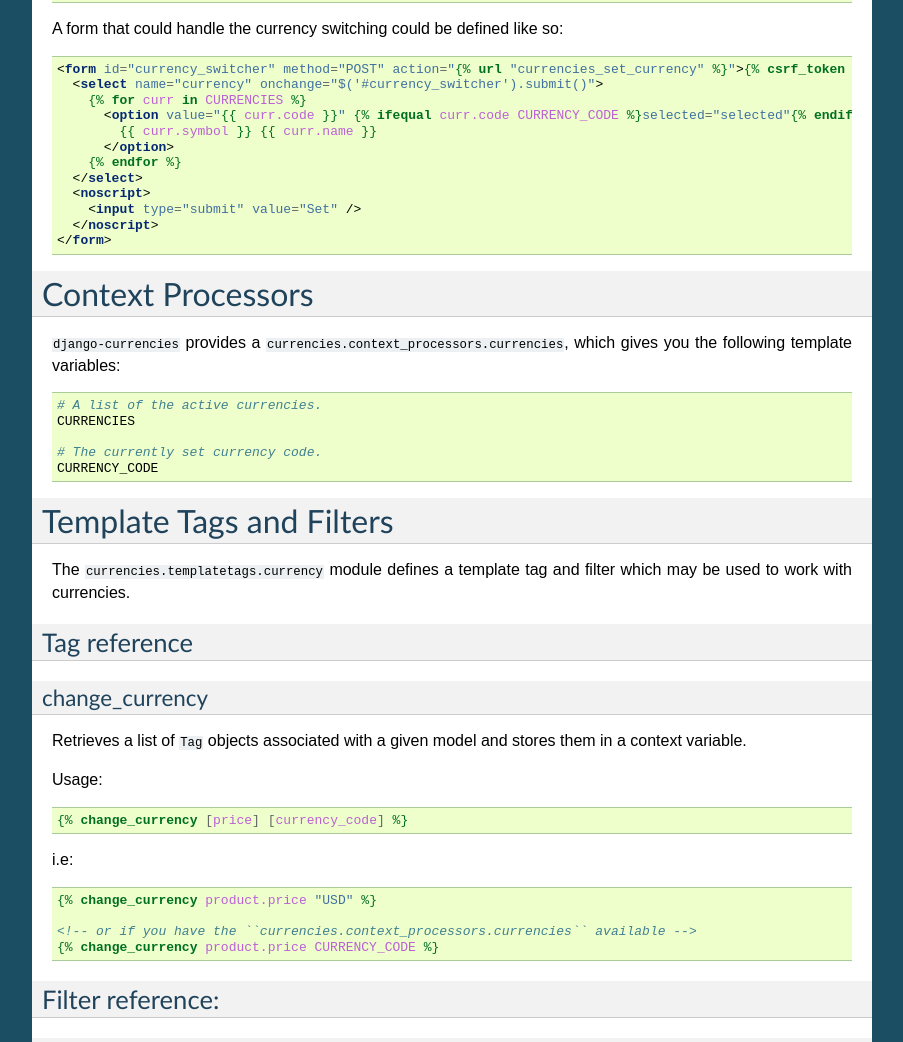
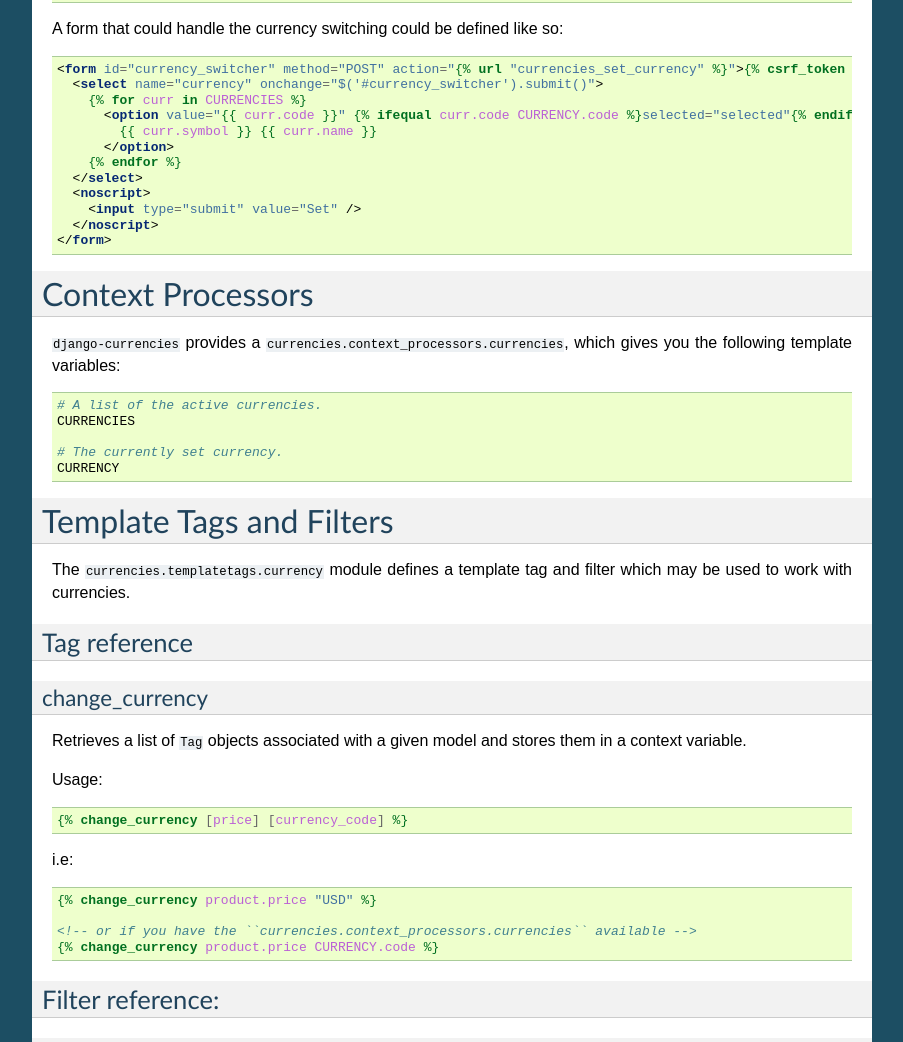
Before and after one commit to panosl/django-currencies, a Sphinx documentation site: the page built from docs/index.rst, in a window 1280 px wide and 1400 px high, scrolled down 1037 px. Shown: the part 152-1194 px from the top of the window, without its empty margins (198-1101 px from the left). Built offline with Sphinx 7.4.7, drawn with Linux system fonts in a browser that asks for light colours.

```diff
--- a/README.rst
+++ b/README.rst
@@ -115,7 +115,7 @@
     {% change_currency product.price "USD" %}
 
     <!-- or if you have the ``currencies.context_processors.currencies`` available -->
-    {% change_currency product.price CURRENCY_CODE %}
+    {% change_currency product.price CURRENCY.code %}
 
 or use the filter:
 
--- a/docs/index.rst
+++ b/docs/index.rst
@@ -87,7 +87,7 @@
     <form id="currency_switcher" method="POST" action="{% url "currencies_set_currency" %}">{% csrf_token %}
       <select name="currency" onchange="$('#currency_switcher').submit()">
         {% for curr in CURRENCIES %}
-          <option value="{{ curr.code }}" {% ifequal curr.code CURRENCY_CODE %}selected="selected"{% endifequal %}>
+          <option value="{{ curr.code }}" {% ifequal curr.code CURRENCY.code %}selected="selected"{% endifequal %}>
             {{ curr.symbol }} {{ curr.name }}
           </option>
         {% endfor %}
@@ -108,8 +108,8 @@
     # A list of the active currencies.
     CURRENCIES
 
-    # The currently set currency code.
-    CURRENCY_CODE
+    # The currently set currency.
+    CURRENCY
 
 
 Template Tags and Filters
@@ -140,7 +140,7 @@
     {% change_currency product.price "USD" %}
 
     <!-- or if you have the ``currencies.context_processors.currencies`` available -->
-    {% change_currency product.price CURRENCY_CODE %}
+    {% change_currency product.price CURRENCY.code %}
 
 
 Filter reference:
```
Also changed, not shown: 2 other files.
